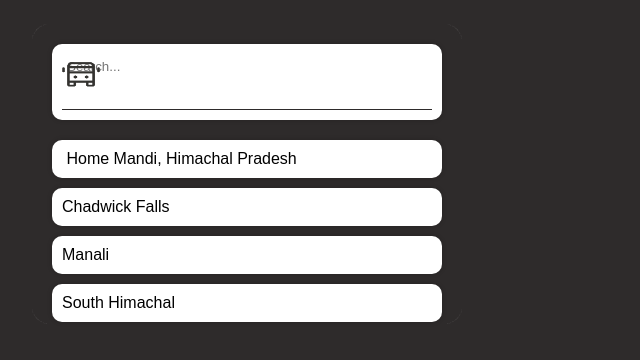
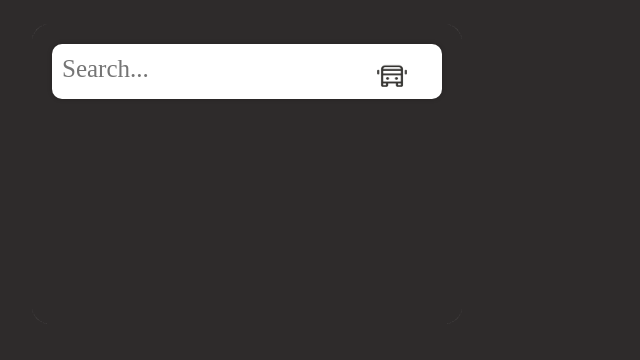
Before and after one commit to divyanshrai03/real_time_vehicle_tracking, a plain HTML site: page index.html in a window 1280 px wide. Shown: the whole page, without its empty margins (0-640 px from the left). Drawn offline with Linux system fonts and the light colour scheme.

Commit message:
styles.css

```diff
--- a/styles.css
+++ b/styles.css
@@ -21,6 +21,7 @@ body {
 .search-bar {
     margin: 20px;
     padding: 10px;
+    height: 35px;
     background-color: white;
     border-radius: 10px;
     box-shadow: 0px 0px 5px rgba(0, 0, 0, 0.2);
@@ -40,6 +41,8 @@ body {
 
 .options {
     margin: 20px;
+    display: none;
+    align-items: center;
 }
 
 .option {
@@ -54,17 +57,18 @@ body {
     background-color: #F1F3F8;
 }
 
+.search-bar:focus-within + .options{
+    display: block;
+}
 
 .bus-icon{
-    position: aboslute;
-    width: 38px;
-    height: 25px;
+    position: relative;
+    width: 30px;
+    height: 22px;
 
     top: 5px;
-    left: 10px;;
-    left: 1.19px;
-    right: 7px;
-    transform: translateY(-70%);
+    left: 85%;
+    transform: translateY(-110%);
 }
 
 .bus-icon img{
@@ -73,3 +77,35 @@ body {
     display: block;
 
 }
+
+.options .option img{
+    position: relative;
+    padding-right: 15px;
+    height: 18px;
+    top: 2px;
+}
+
+.search-bar input{
+    width: 125px;
+    height:30px;
+    top: 40px;
+    left: 55px;
+    font-family: 'Alike', 'Times New Roman', Times, serif;
+    font-size: 25px;
+    line-height: 37.62px;
+    letter-spacing: 0em;
+    text-align: left;
+    border: black;
+    color: white;
+    padding: 0;
+}
+
+.location{
+    opacity: 60%;
+    background: transparent;
+}
+
+.options{
+    font-family: 'Alike', 'Times New Roman', Times, serif;
+
+}
```
